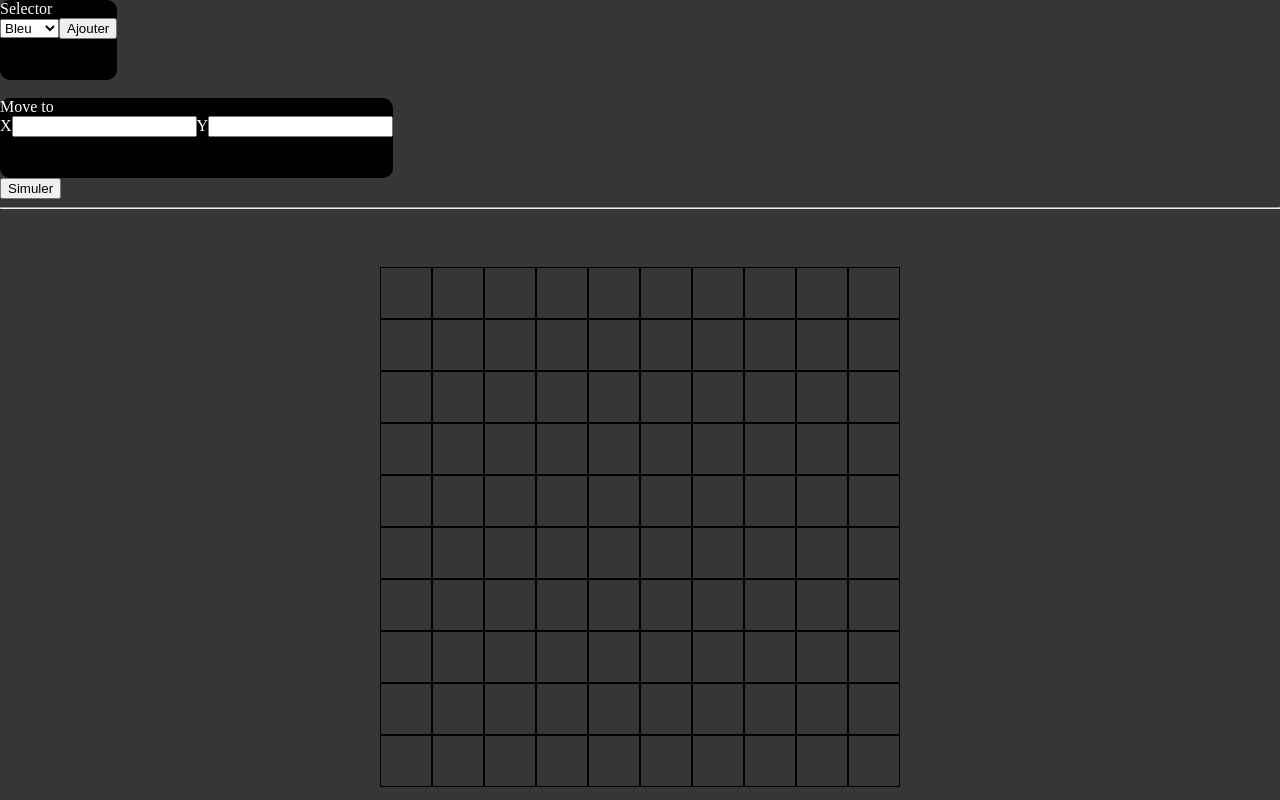
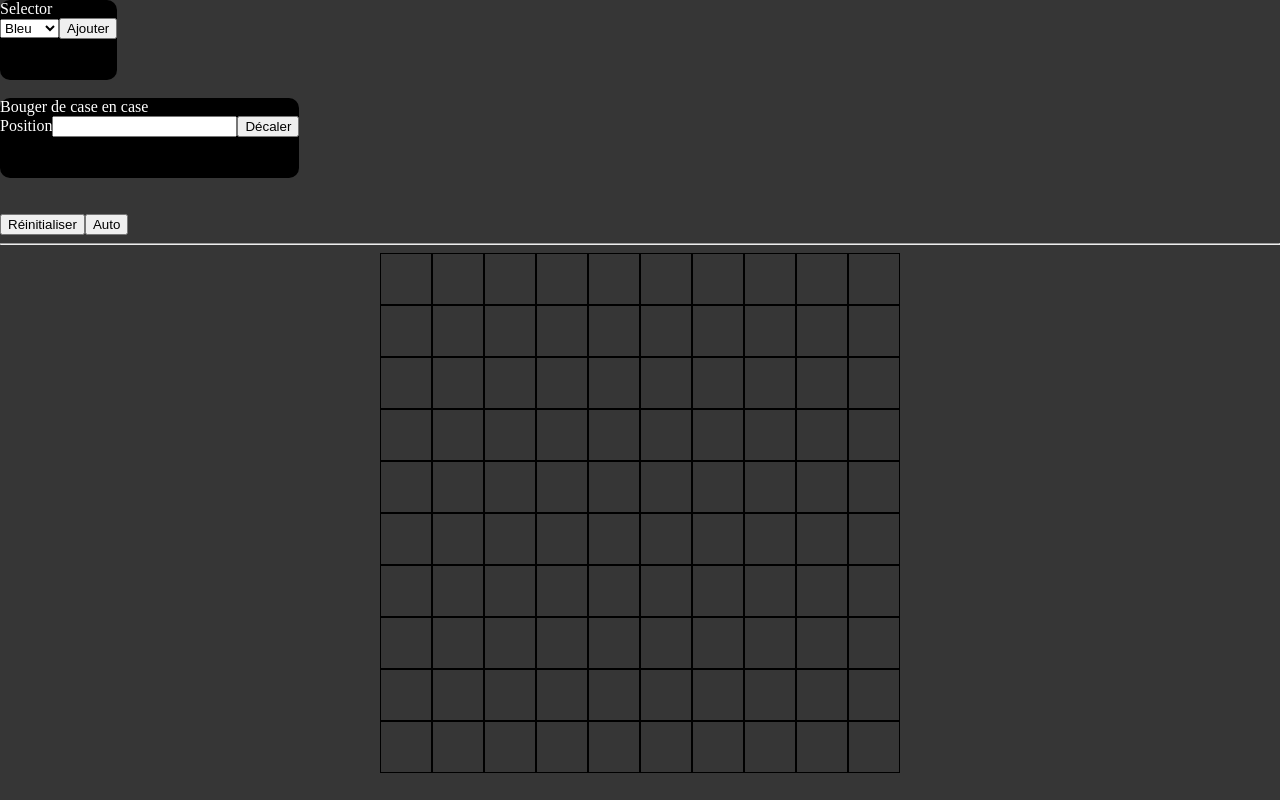
Before and after one commit to vrakoto/react-genepole, a React app: page / in a window 1280 px wide. Built offline with nearby package versions, Linux system fonts and the light colour scheme.

Commit message:
quadrillage amélioré

```diff
--- a/src/css/index.css
+++ b/src/css/index.css
@@ -20,11 +20,6 @@ body {
 }
 
 
-.goutte {
-    width: 50px;
-    height: 50px;
-}
-
 .tapis {
     display: flex;
     justify-content: center;
@@ -32,7 +27,31 @@ body {
 }
 
 .cellule {
+    position: relative;
     width: 50px;
     height: 50px;
     border: 1px solid #000;
 }
+.active {
+    animation: moveRight 2s;
+}
+
+@keyframes moveRight {
+    0%, 100% {
+        transform: translateX(0px);
+    }
+    50% {
+        transform: translateX(500px);
+    }
+}
+
+.goutte {
+    /* position: absolute;
+    top: 0;
+    left: 0;
+    transform: translateX(-50%, 50%); */
+    width: 20px;
+    height: 20px;
+    border-radius: 50%;
+    background-color: red;
+}
--- a/src/views/App.js
+++ b/src/views/App.js
@@ -1,38 +1,67 @@
-import { useEffect, useState } from 'react';
+import { useEffect, useRef, useState } from 'react';
 import Boite from '../components/Boite';
 
 function App() {
-    const [goutteSelectionne, setGoutteSelectionne] = useState('blue')
-    const [style, setStyle] = useState({})
-    const [position, setPosition] = useState({})
-    const [lesGouttes, setLesGouttes] = useState([])
+    const couleurGoutte = useRef('')
+    const position = useRef(0)
 
     const Cellule = () => {
         const rows = [];
         for (let i = 0; i < 10; i++) {
             rows.push(<div key={i} className="cellule" onClick={(e) => console.log(e.target.getBoundingClientRect())} />);
         }
-        return <div>{rows}</div>;
-    }
-
-    const handleChange = (e) => {
-        const { name, value } = e.target
-        setPosition(prev => ({ ...prev, [name]: value }))
+        return <div className="colonne">{rows}</div>;
     }
 
     const ajouterGoutte = () => {
-        setLesGouttes(prev => [...prev, goutteSelectionne]);
+        const cellules = document.querySelectorAll('.cellule')
+
+        const cellulesNonUsed = []
+        cellules.forEach((cellule, key) => {
+            if (cellule.style.backgroundColor === '') {
+                cellulesNonUsed.push(key)
+            }
+        });
+
+        const randomSpawn = cellulesNonUsed[Math.floor(Math.random() * cellulesNonUsed.length)]
+        cellules[randomSpawn].style.backgroundColor = couleurGoutte.current.value
     }
 
-    const simuler = () => {
-        setStyle({ position: "absolute", left: `${position.x}px`, top: `${position.y}px` })
+    const decaler = () => {
+        reset()
+        const { value } = position.current // valeur (position) saisie par l'utilisateur
+        const cellules = document.querySelectorAll('.cellule')
+
+        const a = cellules[value]
+        a.style.backgroundColor = couleurGoutte.current.value
+    }
+
+    const reset = () => {
+        const cellules = document.querySelectorAll('.cellule')
+
+        cellules.forEach(cellule => {
+            cellule.style.backgroundColor = ''
+        });
+    }
+
+    const auto = () => {
+        const cellules = document.querySelectorAll('.cellule')
+        const cellulesOccupied = []
+
+        cellules.forEach((cellule, key) => {
+            if (cellule.style.backgroundColor !== '' && cellule.nextElementSibling !== null) {
+                // cellulesOccupied.push(key)
+                reset()
+                cellule.nextElementSibling.style.backgroundColor = couleurGoutte.current.value
+            }
+        });
     }
 
     return (
         <>
             <Boite title="Selector" content={
                 <>
-                    <select name="goutte" onChange={(e) => setGoutteSelectionne(e.target.value)}>
+                    <select name="goutte" ref={couleurGoutte} defaultChecked="blue">
                         <option value="blue">Bleu</option>
                         <option value="yellow">Jaune</option>
                     </select>
@@ -44,33 +73,29 @@ function App() {
             <br />
             <br />
 
-            <Boite title="Move to" content={
+            <Boite title="Bouger de case en case" content={
                 <>
-                    <label htmlFor="x">X</label>
-                    <input type="number" name="x" onChange={handleChange} />
+                    <label htmlFor="position">Position</label>
+                    <input type="number" min="0" ref={position} />
 
-                    <label htmlFor="y">Y</label>
-                    <input type="number" name="y" onChange={handleChange} />
+                    <button onClick={decaler}>Décaler</button>
                 </>
-            } />
+            }
+            />
 
             <br />
-
-            <button onClick={simuler}>Simuler</button>
+            <br />
+            <br />
+            <button onClick={reset}>Réinitialiser</button>
+            <button onClick={auto}>Auto</button>
 
             <hr />
-
-            <div className="goutte" style={style}></div>
 
             <div className="tapis">
                 {[...Array(10)].map((x, i) =>
                     <Cellule key={i} />
                 )}
             </div>
-
-            {/* {lesGouttes.length > 0 && lesGouttes.map((item, key) =>
-                <div key={key} className="goutte" style={{style, backgroundColor: item}}></div>
-            )} */}
         </>
     );
 }
```
